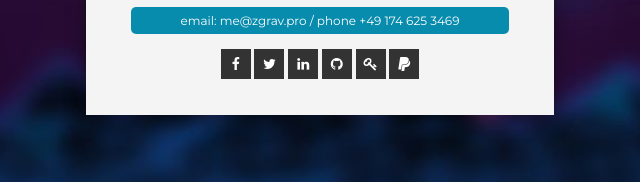
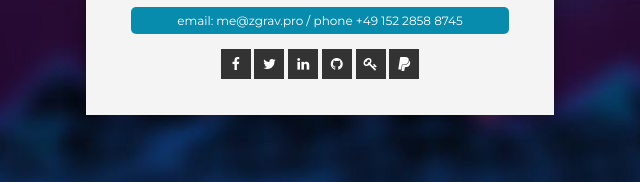
Before and after one commit to zGrav/zgrav.github.io, a plain HTML site: page index.html in a window 1280 px wide. Shown: the part 495-677 px from the top of the page, 320-960 px from the left. Drawn offline with Linux system fonts and the light colour scheme; some packages are replaced by stand-ins of ours.

Commit message:
Update index.html

```diff
--- a/index.html
+++ b/index.html
@@ -91,7 +91,7 @@
 				<div class="vcard-profile-description-feature">
 					<!-- item -->
 					<div class="vcard-profile-description-ft-item">
-						<p>email:  me@zgrav.pro / phone +49 174 625 3469</p>
+						<p>email:  me@zgrav.pro / phone +49 152 2858 8745</p>
 					</div>
 					<!-- item -->
 				</div>
```
